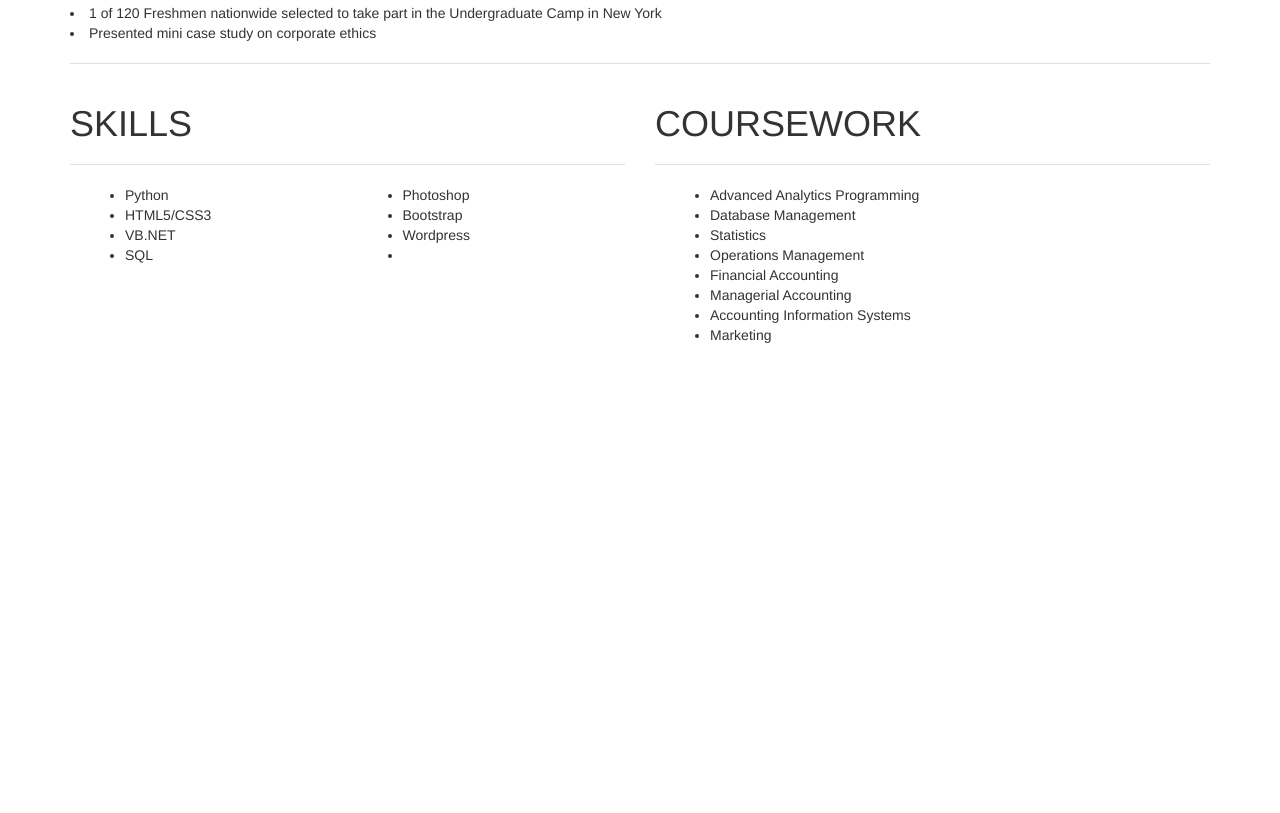
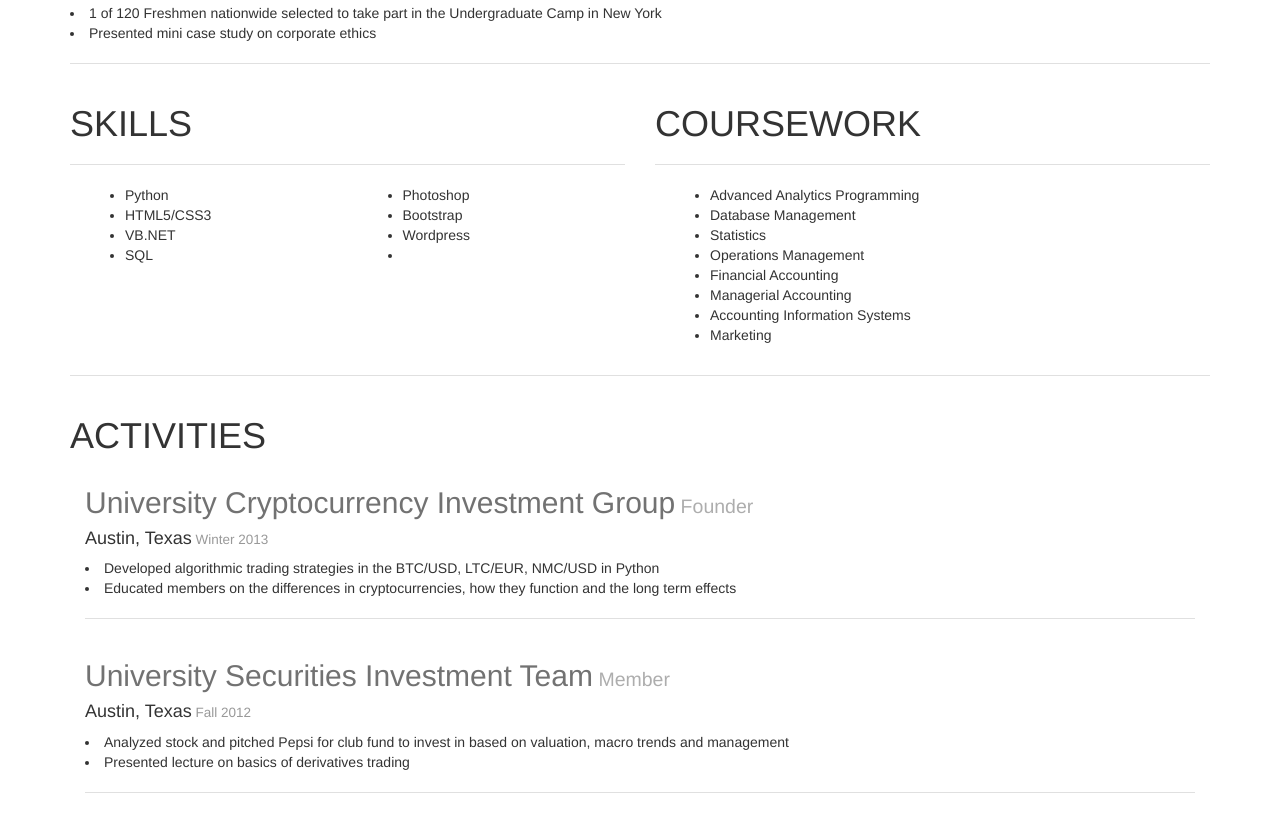
Before and after one commit to majidbreland/majidbreland.github.io, a plain HTML site: page resume.html in a window 1280 px wide. Shown: the part 1325-2138 px from the top of the page. Before the commit the page ends 1720 px from the top, so only its background shows below. Drawn offline with nearby package versions, Linux system fonts and the light colour scheme; files that its build step writes are made by us from their sources.

Commit message:
resume update

```diff
--- a/resume.html
+++ b/resume.html
@@ -104,10 +104,11 @@
                     <h2>Quan-Inc.jp<small> Research Intern</small></h2>
                     <h4> Bangkok, Thailand<small> Fall 2014</small></h4>
                     <li>
-                        Researched and analyzed Southeast Asian smartphone markets to help expand existing smartphone content network.
+                        Created macro trend report for management about the North American smart phone markets as well as app usage
                     </li>
                     <li>
-                        Worked under the supervision of managing director
+                        Created research report for management regarding bitcoin/blockchain and future impact in regards to financial services,
+microfinance and payment platforms
                     </li>
                     <hr/>
 
@@ -169,7 +170,7 @@
         </div>
     <div class="container">
             <div class="row row-centered">
-                <div class="col-xs-6">
+                <div class="col-xs-12 col-sm-6">
                     <h1>SKILLS</h1>
                     <hr>
                     <div class="col-xs-6">
@@ -189,7 +190,7 @@
                         </ul>
                     </div>
                 </div>
-                <div class="col-xs-6">
+                <div class="col-xs-12 col-sm-6">
                     <h1>COURSEWORK</h1>
                     <hr>
                     <div class="col-xs-12">
@@ -207,10 +208,36 @@
                 </div>
 
             </div>
-        <div class="row row-centered">
-            <div class="col-xs-12">
-                <br>
-                <br>
+            <hr>
+    <div class="row row-centered">
+        <div class="col-xs-12">
+            <h1>ACTIVITIES</h1>
+            <div class="col-xs-6 col-md-6 col-centered">
+                <h2>University Cryptocurrency Investment Group<small> Founder</small></h2>
+                <h4> Austin, Texas<small> Winter 2013</small></h4>
+                <li>
+                    Developed algorithmic trading strategies in the BTC/USD, LTC/EUR, NMC/USD in Python
+                </li>
+                <li>
+                    Educated members on the differences in cryptocurrencies, how they function and the long term effects
+                </li>
+                <hr/>
+            </div>
+             <div class="col-xs-6 col-md-6 col-centered">
+                <h2>University Securities Investment Team<small> Member</small></h2>
+                <h4> Austin, Texas<small> Fall 2012</small></h4>
+                <li>
+                    Analyzed stock and pitched Pepsi for club fund to invest in based on valuation, macro trends and management
+                </li>
+                <li>
+                    Presented lecture on basics of derivatives trading
+                </li>
+                <hr/>
+
+            </div>
+
+            <br>
+            <br>
             </div>
 
         </div>
```
